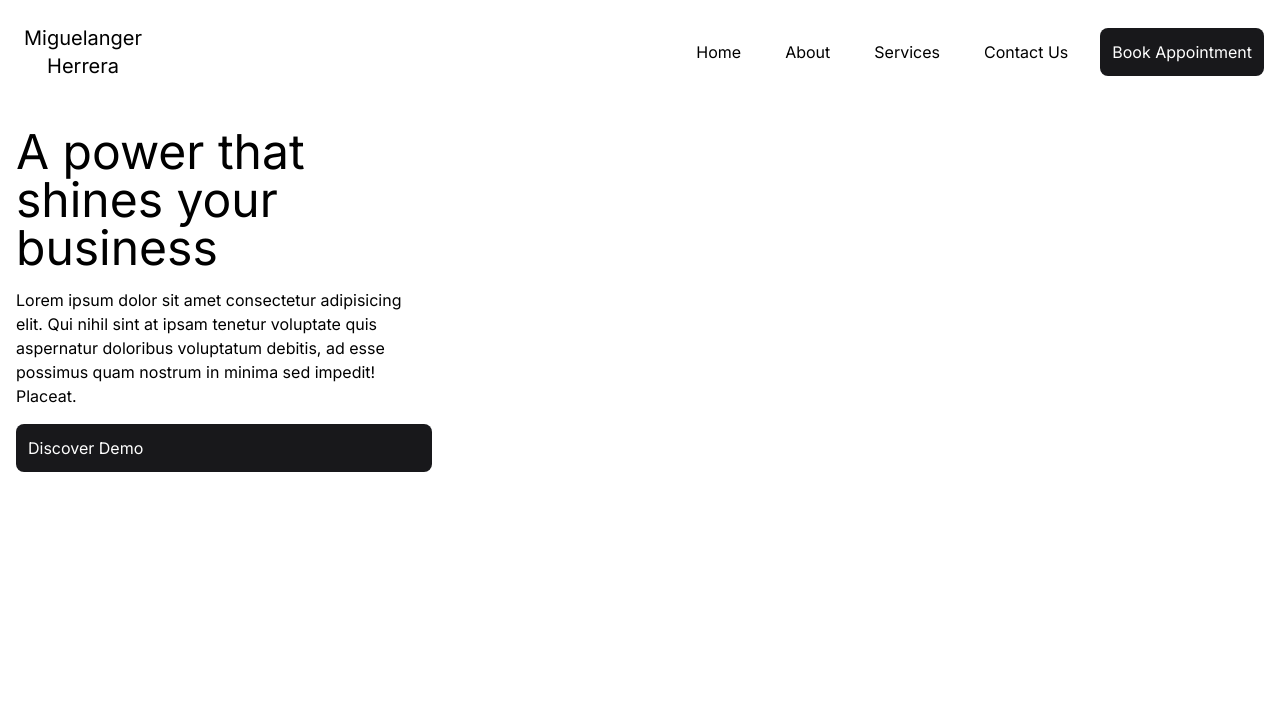
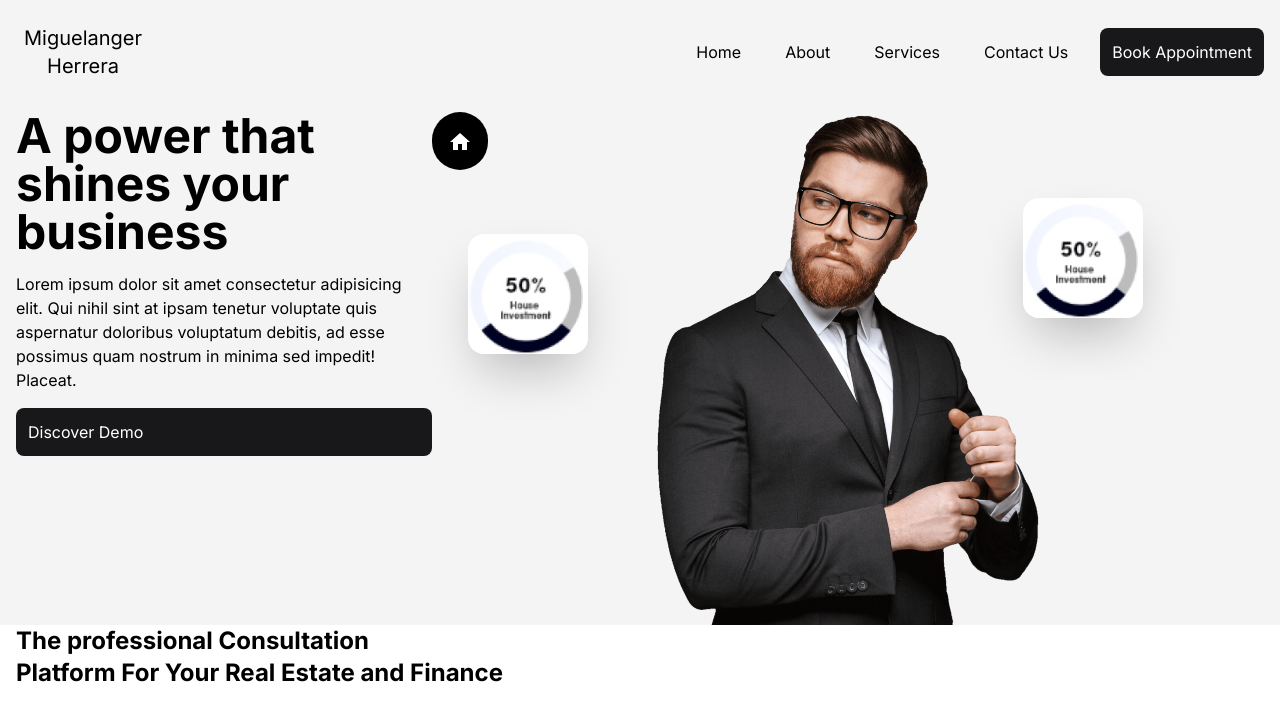
Before and after one commit to sergiycheck/next-diff-projects, a Next.js app in the folder nextjs-with-tailwind/landing-page/: page / in a window 1280 px wide. Shown: the top 720 px of the page. Built offline with nearby package versions, Linux system fonts and the light colour scheme.

Commit message:
nextjs with tailwind part of the landing page

```diff
--- a/nextjs-with-tailwind/landing-page/src/app/components/common/header/header.tsx
+++ b/nextjs-with-tailwind/landing-page/src/app/components/common/header/header.tsx
@@ -8,7 +8,7 @@ export default function RootHeader() {
   const [showModal, setShowModal] = React.useState(false);
   return (
     <>
-      <div className="fixed left-1/2 top-0 translate-x-[-50%] container flex justify-between items-center p-4  z-10 bg-white">
+      <div className="fixed left-1/2 top-0 translate-x-[-50%] container flex justify-between items-center p-4  z-20 bg-zinc-100 ">
         <div className="w-fit">
           <div className="text-center sm:p-2 text-xl">
             Miguelanger
@@ -28,7 +28,7 @@ export default function RootHeader() {
         </div>
       </div>
       {showModal && (
-        <div className="absolute flex justify-center items-top w-full min-h-full bg-white">
+        <div className="absolute flex justify-center items-top w-full min-h-full bg-zinc-100 pt-20 sm:pt-28 z-10">
           <div className="flex flex-col gap-5 items-center">
             <HeaderItems />
           </div>
--- /dev/null
+++ b/nextjs-with-tailwind/landing-page/src/app/components/home/HomeIcons.tsx
@@ -0,0 +1,6 @@
+'use client';
+import HomeIcon from '@mui/icons-material/Home';
+import MonetizationOnIcon from '@mui/icons-material/MonetizationOn';
+
+export const HomeIconClient = () => <HomeIcon style={{ color: 'white' }} />;
+export const MonetezationIcon = () => <MonetizationOnIcon />;
--- a/nextjs-with-tailwind/landing-page/src/app/components/home/HomePage.tsx
+++ b/nextjs-with-tailwind/landing-page/src/app/components/home/HomePage.tsx
@@ -1,18 +1,37 @@
+import Image from 'next/image';
 import { SharedBlackButton } from '../common/button/sharedBlackBtn';
+import { HomeIconClient } from './HomeIcons';
+import SuccessfullGuyImage from '/public/media/section-1-imgs/successfull_guy.png';
+import FiftyPercentInvestment from '/public/media/section-1-imgs/50_percent_investment.png';
 
 export const HomePage = () => {
   return (
-    <div className="container mx-auto p-4">
-      <SectionFirst />
-    </div>
+    <>
+      <div className="w-full bg-zinc-100 ">
+        <div className="container mx-auto px-4 pt-20 sm:pt-28">
+          <SectionFirst />
+        </div>
+      </div>
+
+      <div className="bg-white">
+        <div className="container mx-auto px-4">
+          <div className="text-2xl font-bold">
+            The professional Consultation <br />
+            Platform For Your Real Estate and Finance
+          </div>
+        </div>
+      </div>
+    </>
   );
 };
 
 export const SectionFirst = () => {
   return (
-    <div className="flex flex-row ">
-      <div className="basis-2/6 flex flex-col gap-4">
-        <h1 className="text-5xl">A power that shines your business</h1>
+    <div className="flex flex-col sm:flex-row ">
+      <div className="sm:basis-2/6 flex flex-col gap-4">
+        <div className="text-5xl font-bold">
+          A power that shines your business
+        </div>
         <p>
           Lorem ipsum dolor sit amet consectetur adipisicing elit. Qui nihil
           sint at ipsam tenetur voluptate quis aspernatur doloribus voluptatum
@@ -20,6 +39,39 @@ export const SectionFirst = () => {
         </p>
         <SharedBlackButton text={'Discover Demo'} />
       </div>
+      <div className="mt-2 sm:mt-0 sm:basis-4/6 flex justify-center relative">
+        <Image
+          className="w-[300px] sm:w-[400px] h-auto"
+          src={SuccessfullGuyImage}
+          alt={'picture of author'}
+        />
+        <div className="absolute w-full h-full flex flex-col gap-y-16">
+          <div className="flex">
+            <div className="basis-1/3">
+              <div className="w-fit rounded-full bg-black p-4">
+                <HomeIconClient />
+              </div>
+            </div>
+          </div>
+          <div className="flex justify-between">
+            <div className="basis-1/3">
+              <Image
+                className="h-[80px] w-[80px] sm:h-[120px] sm:w-[120px] rounded-2xl ml-3 sm:ml-9 shadow-2xl"
+                src={FiftyPercentInvestment}
+                alt="50 percent investment"
+              />
+            </div>
+
+            <div className="basis-1/3 relative">
+              <Image
+                className="h-[80px] w-[80px] sm:h-[120px] sm:w-[120px] rounded-2xl ml-3 sm:ml-9 absolute bottom-9 shadow-2xl"
+                src={FiftyPercentInvestment}
+                alt="50 percent investment"
+              />
+            </div>
+          </div>
+        </div>
+      </div>
     </div>
   );
 };
--- a/nextjs-with-tailwind/landing-page/src/app/page.tsx
+++ b/nextjs-with-tailwind/landing-page/src/app/page.tsx
@@ -2,7 +2,7 @@ import { HomePage } from './components/home/HomePage';
 
 export default function Home() {
   return (
-    <main className={`min-h-screen mt-20 sm:mt-28`}>
+    <main className={`min-h-screen bg-white`}>
       <HomePage />
     </main>
   );
```
Also changed, not shown: nextjs-with-tailwind/landing-page/public/media/section-1-imgs/50_percent_investment.png (added), nextjs-with-tailwind/landing-page/public/media/section-1-imgs/successfull_guy.png (added).
